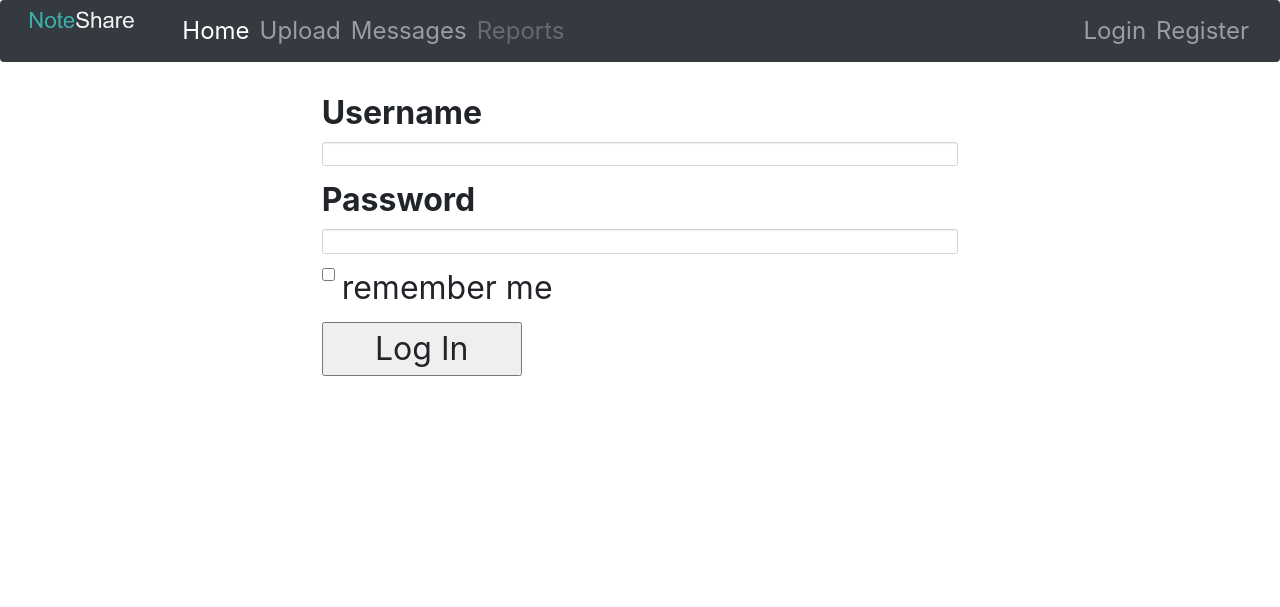
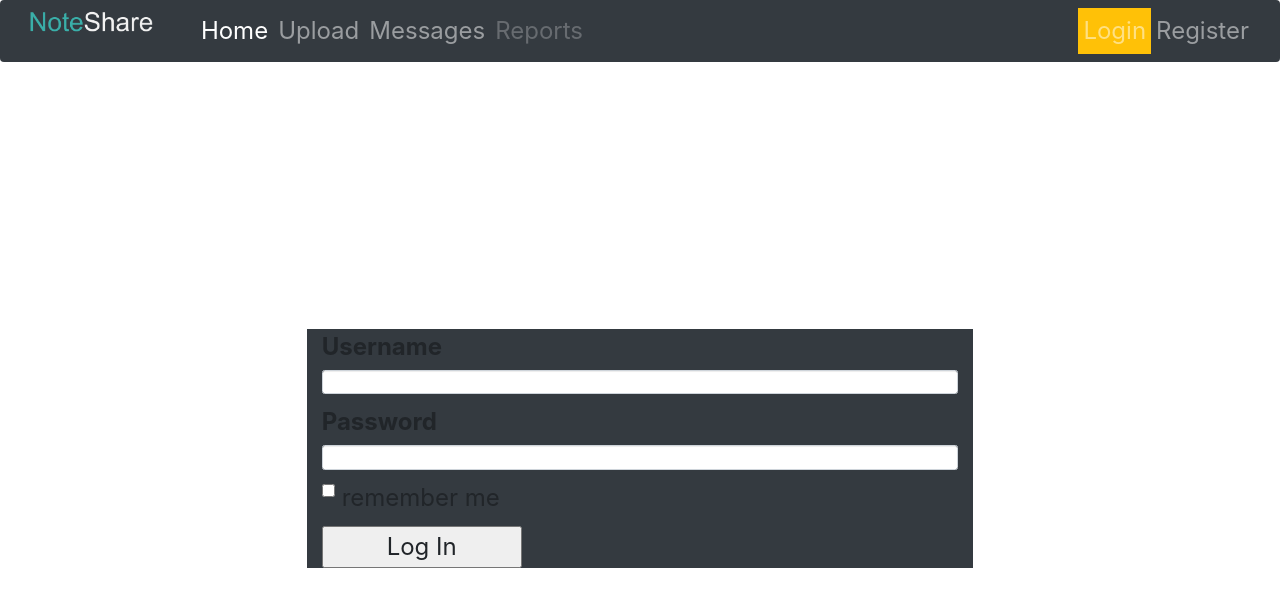
Before and after one commit to PinterAd/set09103, a Flask app: page /login in a window 1280 px wide. Shown: the top 607 px of the page. Run offline with Flask 2, Linux system fonts and the light colour scheme; some libraries are stand-ins or nearby versions.

Commit message:
Update login.html

```diff
--- a/templates/login.html
+++ b/templates/login.html
@@ -19,7 +19,7 @@ Noteshare
 <div class="bs-example" style="font-size:24px">
   <nav class="navbar navbar-expand-md navbar-dark bg-dark">
       <a href="#" class="navbar-brand">
-          <img src="/static/logo.png" height="24" alt="Noteshare">
+          <img src="/static/logo.png" height="28" alt="Noteshare">
       </a>
       <button type="button" class="navbar-toggler" data-toggle="collapse" data-target="#navbarCollapse">
           <span class="navbar-toggler-icon"></span>
@@ -33,7 +33,7 @@ Noteshare
               <a href="#" class="nav-item nav-link disabled" tabindex="-1">Reports</a>
           </div>
           <div class="navbar-nav ml-auto">
-              <a href="login" class="nav-item nav-link">Login</a>
+              <a href="login" class="nav-item nav-link btn-warning">Login</a>
               <a href="register" class="nav-item nav-link">Register</a>
           </div>
       </div>
@@ -42,7 +42,7 @@ Noteshare
 {% endblock %}
 
 {% block content %}
-<div class="container" style="font-size: 24pt; max-width: 500pt; margin-top: 20pt;">
+<div class="container bg-dark" style="font-size: 18pt; max-width: 500pt; margin-top: 200pt;">
     <form action="/login" method="POST">
         {{ form.hidden_tag() }}
         {{ wtf.form_field(form.username) }}
```
